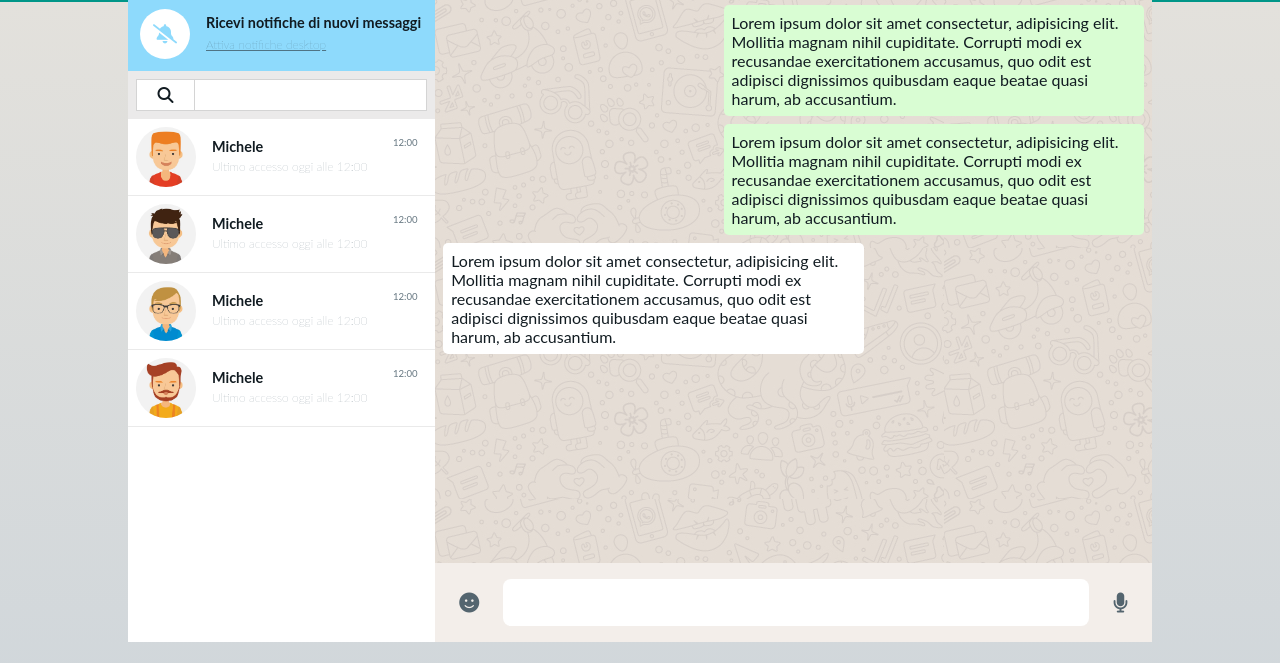
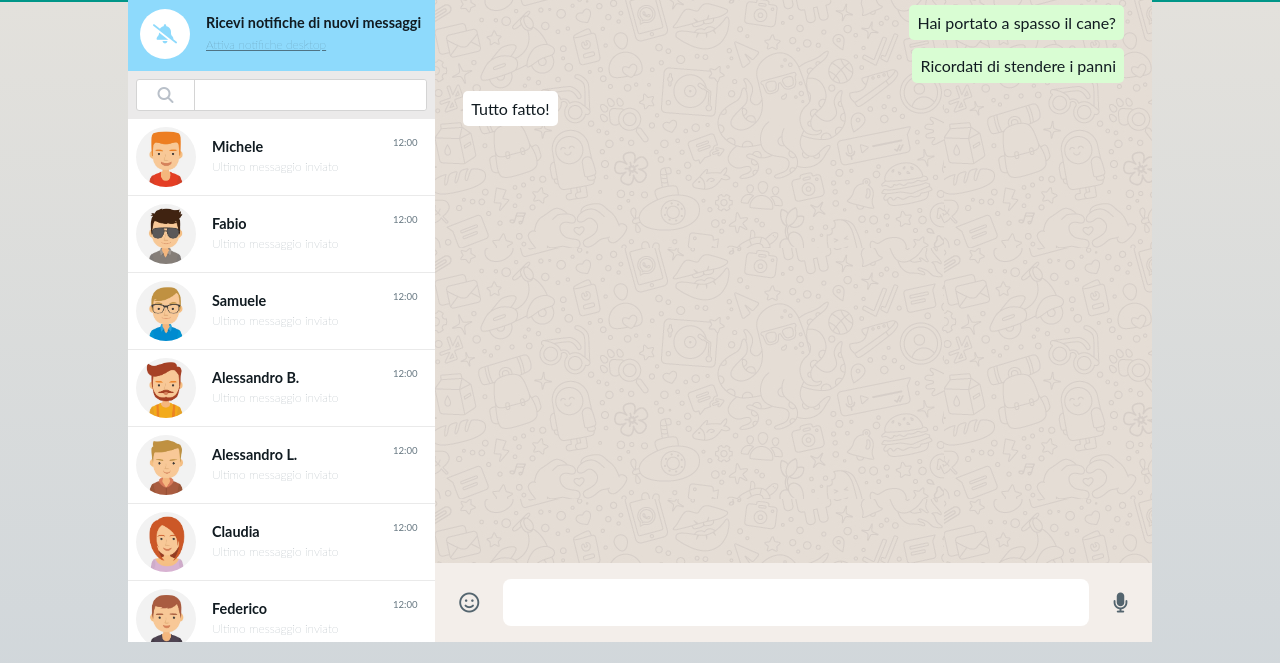
Before and after one commit to AlessandroFacci/vue-boolzapp, a plain HTML site: page index.html in a window 1280 px wide. Shown: the part 118-781 px from the top of the page. Drawn offline with nearby package versions, Linux system fonts and the light colour scheme.

Commit message:
index and style: edit

```diff
--- a/index.html
+++ b/index.html
@@ -82,7 +82,7 @@
 
             <div class="main-text">
               <h3 class="main-text-upper">Michele</h3>
-              <h4 class="main-text-lower">Ultimo accesso oggi alle 12:00</h4>
+              <h4 class="main-text-lower">Ultimo messaggio inviato</h4>
             </div>
 
             <div class="time">12:00</div>
@@ -93,8 +93,8 @@
             </div>
 
             <div class="main-text">
-              <h3 class="main-text-upper">Michele</h3>
-              <h4 class="main-text-lower">Ultimo accesso oggi alle 12:00</h4>
+              <h3 class="main-text-upper">Fabio</h3>
+              <h4 class="main-text-lower">Ultimo messaggio inviato</h4>
             </div>
 
             <div class="time">12:00</div>
@@ -105,8 +105,8 @@
             </div>
 
             <div class="main-text">
-              <h3 class="main-text-upper">Michele</h3>
-              <h4 class="main-text-lower">Ultimo accesso oggi alle 12:00</h4>
+              <h3 class="main-text-upper">Samuele</h3>
+              <h4 class="main-text-lower">Ultimo messaggio inviato</h4>
             </div>
 
             <div class="time">12:00</div>
@@ -117,8 +117,60 @@
             </div>
 
             <div class="main-text">
-              <h3 class="main-text-upper">Michele</h3>
-              <h4 class="main-text-lower">Ultimo accesso oggi alle 12:00</h4>
+              <h3 class="main-text-upper">Alessandro B.</h3>
+              <h4 class="main-text-lower">Ultimo messaggio inviato</h4>
+            </div>
+
+            <div class="time">12:00</div>
+          </li>
+
+          <li class="contact">
+            <div class="contact-pic">
+              <img src="./img/avatar_5.jpg" alt="" />
+            </div>
+
+            <div class="main-text">
+              <h3 class="main-text-upper">Alessandro L.</h3>
+              <h4 class="main-text-lower">Ultimo messaggio inviato</h4>
+            </div>
+
+            <div class="time">12:00</div>
+          </li>
+
+          <li class="contact">
+            <div class="contact-pic">
+              <img src="./img/avatar_6.jpg" alt="" />
+            </div>
+
+            <div class="main-text">
+              <h3 class="main-text-upper">Claudia</h3>
+              <h4 class="main-text-lower">Ultimo messaggio inviato</h4>
+            </div>
+
+            <div class="time">12:00</div>
+          </li>
+
+          <li class="contact">
+            <div class="contact-pic">
+              <img src="./img/avatar_7.jpg" alt="" />
+            </div>
+
+            <div class="main-text">
+              <h3 class="main-text-upper">Federico</h3>
+              <h4 class="main-text-lower">Ultimo messaggio inviato</h4>
+            </div>
+
+            <div class="time">12:00</div>
+          </li>
+
+          <li class="contact">
+            <div class="contact-pic">
+              <img src="./img/avatar_8.jpg" alt="" />
+            </div>
+
+            <div class="main-text">
+              <h3 class="main-text-upper">Davide</h3>
+              <h4 class="main-text-lower">Ultimo messaggio inviato</h4>
             </div>
 
             <div class="time">12:00</div>
@@ -148,29 +200,14 @@
         </header>
 
         <section class="messages">
-          <div class="message sent">
-            Lorem ipsum dolor sit amet consectetur, adipisicing elit. Mollitia
-            magnam nihil cupiditate. Corrupti modi ex recusandae exercitationem
-            accusamus, quo odit est adipisci dignissimos quibusdam eaque beatae
-            quasi harum, ab accusantium.
-          </div>
-          <div class="message sent">
-            Lorem ipsum dolor sit amet consectetur, adipisicing elit. Mollitia
-            magnam nihil cupiditate. Corrupti modi ex recusandae exercitationem
-            accusamus, quo odit est adipisci dignissimos quibusdam eaque beatae
-            quasi harum, ab accusantium.
-          </div>
-          <div class="message received">
-            Lorem ipsum dolor sit amet consectetur, adipisicing elit. Mollitia
-            magnam nihil cupiditate. Corrupti modi ex recusandae exercitationem
-            accusamus, quo odit est adipisci dignissimos quibusdam eaque beatae
-            quasi harum, ab accusantium.
-          </div>
+          <div class="message sent">Hai portato a spasso il cane?</div>
+          <div class="message sent">Ricordati di stendere i panni</div>
+          <div class="message received">Tutto fatto!</div>
         </section>
 
         <footer class="user-actions">
           <div class="icons-container">
-            <i class="fa-solid fa-face-smile"></i>
+            <i class="fa-regular fa-face-smile"></i>
           </div>
 
           <div class="message-bar">
--- a/style/style.css
+++ b/style/style.css
@@ -189,6 +189,7 @@ input {
   display: flex;
   background-color: white;
   border: 1px solid #d4d4d4;
+  border-radius: 3px;
 }
 
 .search-icon {
@@ -198,10 +199,15 @@ input {
   border-right: 1px solid #d4d4d4;
 }
 
+.search-icon i {
+  color: #b9c0c9;
+}
+
 .search-input {
   width: 80%;
   border: none;
   padding: 0.2rem 0.5rem;
+  border-radius: 3px;
 }
 
 .contacts-list {
@@ -265,12 +271,14 @@ input {
 
 .messages > .message.sent {
   background-color: var(--sent-message-bg);
+  margin-right: 20px;
 
   align-self: flex-end;
 }
 
 .messages > .message.received {
   background-color: var(--received-message-bg);
+  margin-left: 20px;
 }
 
 .user-actions {
```
